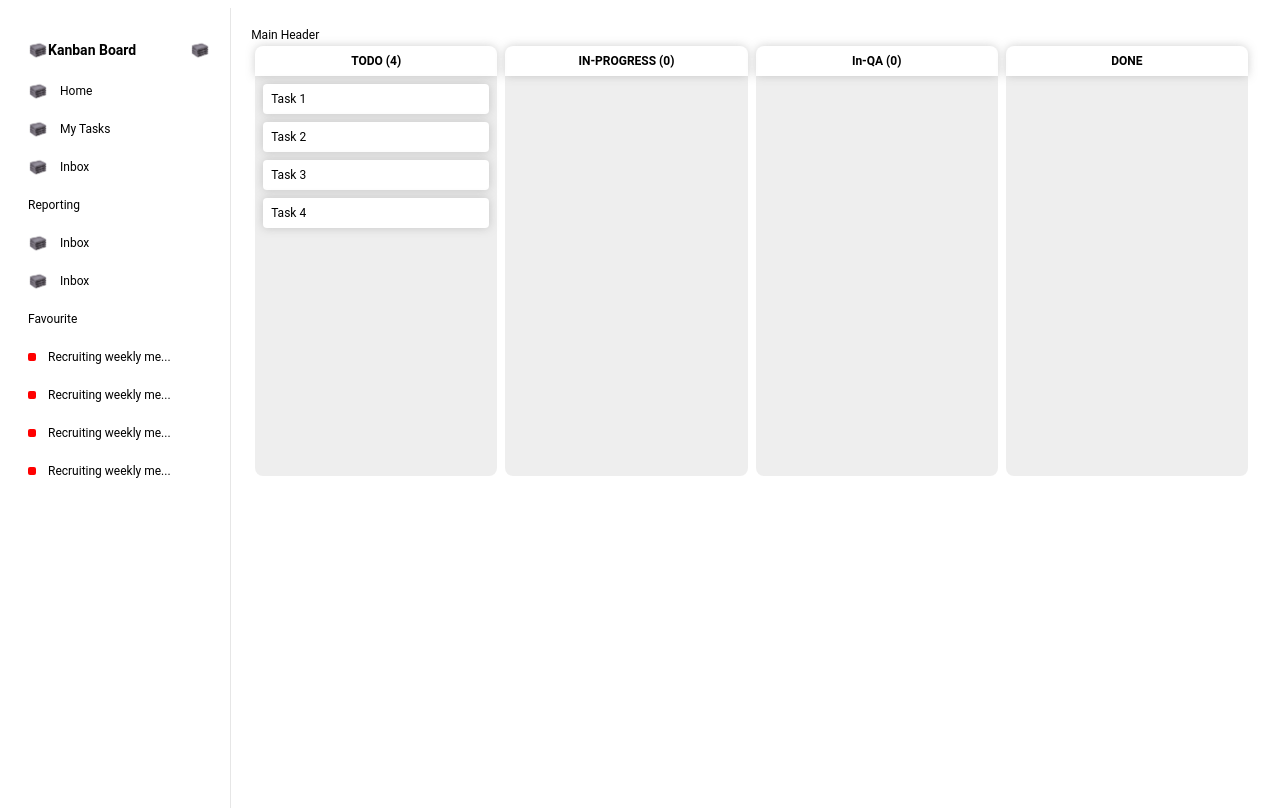
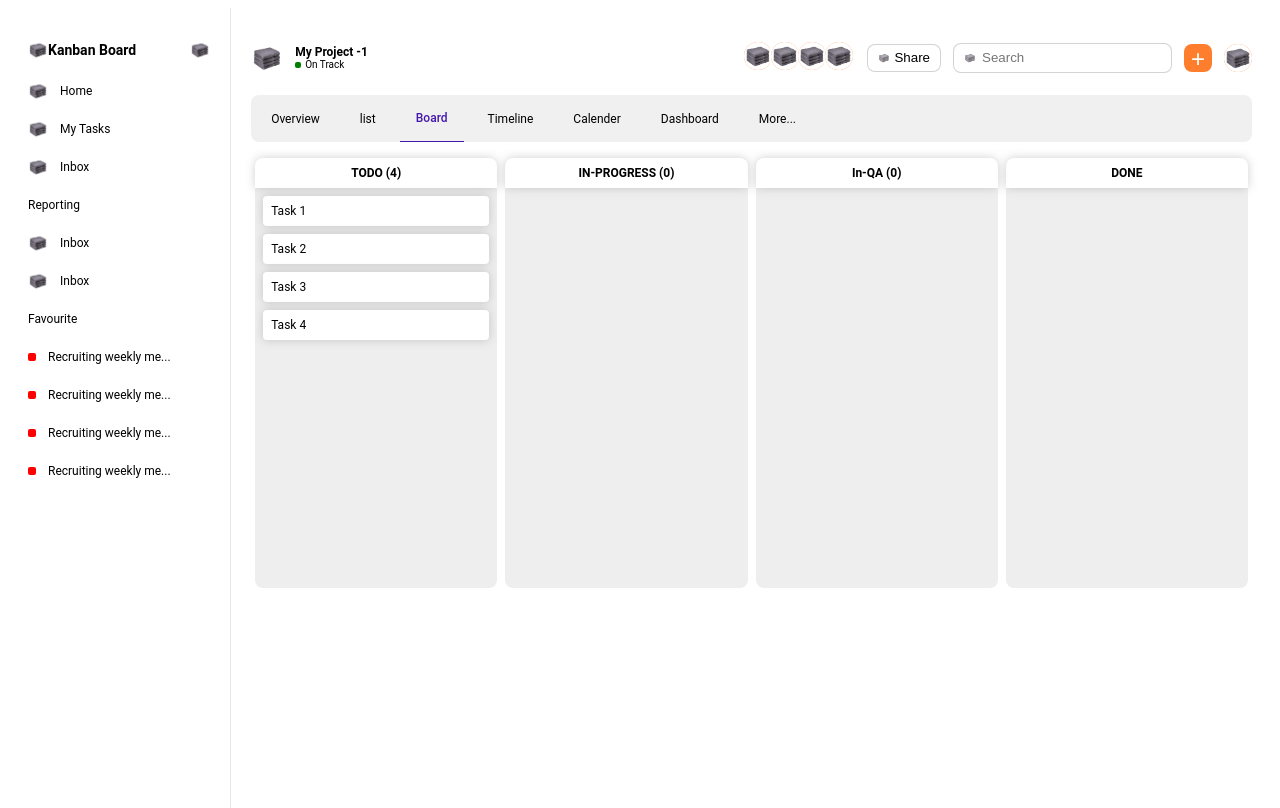
Before and after one commit to krishnaChauhan08/javascript-project, a plain HTML site: page Kanban Board/index.html in a window 1280 px wide. Drawn offline with Linux system fonts and the light colour scheme.

Commit message:
main header and tab bar added

```diff
--- a/Kanban Board/index.html
+++ b/Kanban Board/index.html
@@ -8,6 +8,7 @@
   </head>
   <body>
     <div class="container">
+
       <div class="sidebar">
         <div class="logo-menu-container">
           <div class="logo-container">
@@ -85,8 +86,47 @@
           </div>
         </div>
       </div>
+
       <div class="right-side">
-        <div class="main-header">Main Header</div>
+        <div class="main-header">
+<div class="project-container">
+    <img src="images/luxury-tower-set-4-piece.jpg" alt="menu-bar" class="project-icon" />
+    <div class="project-name-container">
+       <p class="project-name">My Project -1</p>
+       <div class="status">
+        <div class="color-box"></div>
+        On Track
+       </div>
+    </div>
+</div>
+<div class="header-controls">
+    <div class="avatar-group">
+        <img class="avatar" src="images/luxury-tower-set-4-piece.jpg" alt="avatar">
+        <img class="avatar" src="images/luxury-tower-set-4-piece.jpg" alt="avatar">
+        <img class="avatar" src="images/luxury-tower-set-4-piece.jpg" alt="avatar">
+        <img class="avatar" src="images/luxury-tower-set-4-piece.jpg" alt="avatar">
+    </div>
+    <button class="share-btn">
+        <img src="images/luxury-tower-set-4-piece.jpg" alt="share-arrow">Share
+    </button>
+    <div class="search">
+        <img src="images/luxury-tower-set-4-piece.jpg" alt="search-icon">
+        <input type="text" placeholder="Search">
+    </div>
+    <button class="add-btn">+</button>
+    <img class="user-avatar" src="images/luxury-tower-set-4-piece.jpg" alt="avatar">
+</div>
+        </div>
+        <div class="tab-bar">
+            <div class="tab">Overview</div>
+            <div class="tab">list</div>
+            <div class="tab active">Board</div>
+            <div class="tab">Timeline</div>
+            <div class="tab">Calender</div>
+            <div class="tab">Dashboard</div>
+            <div class="tab">More...</div>
+        </div>
+
         <div class="content">
           <div class="header">
             <h4 id="todo-header">TODO</h4>
@@ -154,6 +194,7 @@
             ></div>
           </div>
         </div>
+
       </div>
     </div>
     <script src="script.js"></script>
--- a/Kanban Board/style.css
+++ b/Kanban Board/style.css
@@ -43,11 +43,6 @@
   height: 20px;
 }
 
-.right-side {
-  width: 100%;
-  padding: 20px;
-}
-
 .sidebar .side-menu .menu-item {
   display: flex;
   align-items: center;
@@ -56,11 +51,11 @@
   width: 20px;
   margin-right: 12px;
 }
-.side-menu .favourite-item{
+.side-menu .favourite-item {
   display: flex;
   align-items: center;
 }
-.side-menu .favourite-item .color{
+.side-menu .favourite-item .color {
   background-color: red;
   width: 8px;
   height: 8px;
@@ -68,6 +63,149 @@ align-items: center;
   margin-right: 12px;
 }
 
+/* Right Side */
+.right-side {
+  width: 100%;
+  padding: 20px;
+}
+.main-header {
+  display: flex;
+  align-items: center;
+  justify-content: space-between;
+  width: 100%;
+  margin-top: 12px;
+  margin-bottom: 20px;
+}
+.main-header .project-container {
+  display: flex;
+  align-items: center;
+}
+.project-container .project-icon {
+  width: 32px;
+  height: 32px;
+  margin-right: 12px;
+}
+.project-container .project-name-container {
+  height: 32px;
+  display: flex;
+  flex-direction: column;
+  justify-content: center;
+}
+.project-name-container .project-name {
+  font-size: 12px;
+  margin: 0;
+  font-weight: bold;
+}
+.project-name-container .status {
+  margin: 0;
+  font-size: 10px;
+  display: flex;
+  align-items: center;
+}
+.project-name-container .status .color-box {
+  width: 6px;
+  height: 6px;
+  background-color: green;
+  margin-right: 4px;
+  border-radius: 2px;
+}
+.main-header .header-controls {
+  display: flex;
+  justify-content: flex-end;
+  align-items: center;
+}
+.main-header .header-controls .avatar-group {
+  margin-right: 20px;
+}
+.main-header .header-controls .avatar-group .avatar {
+  height: 28px;
+  width: 28px;
+  background-color: hsl(23, 100%, 59%);
+  border-radius: 50%;
+  border: 2px solid #fff;
+  cursor: pointer;
+  z-index: 1;
+  position: relative;
+  margin-right: -8px;
+}
+.main-header .header-controls .avatar-group .avatar:hover {
+  z-index: 2;
+  box-shadow: 0 0 5px rgba(128, 128, 128, 0.552);
+}
+.header-controls .share-btn {
+  height: 28px;
+  padding: 0 10px;
+  margin-right: 12px;
+  border-radius: 8px;
+  border: 1px solid rgba(128, 128, 128, 0.348);
+  background-color: #fff;
+  cursor: pointer;
+  display: flex;
+  align-items: center;
+}
+.header-controls .share-btn img {
+  width: 12px;
+  opacity: 70%;
+  margin-right: 4px;
+}
+.header-controls .search {
+  height: 28px;
+  padding: 0 10px;
+  margin-right: 12px;
+  border-radius: 8px;
+  border: 1px solid rgba(128, 128, 128, 0.348);
+  background-color: #fff;
+  cursor: pointer;
+  display: flex;
+  align-items: center;
+}
+.main-header .header-controls .search img {
+  width: 12px;
+  opacity: 70%;
+  margin-right: 4px;
+}
+.main-header .header-controls .search input {
+  border: none;
+  outline: none;
+}
+.main-header .header-controls .add-btn {
+  height: 28px;
+  width: 28px;
+  padding: auto;
+  margin-right: 12px;
+  border-radius: 8px;
+  border: none;
+  background-color: hsl(23, 100%, 59%);
+  font-size: 24px;
+  color: #fff;
+  cursor: pointer;
+}
+.main-header .header-controls .user-avatar {
+  height: 28px;
+  width: 28px;
+  background-color: hsl(23, 100%, 59%);
+  border-radius: 50%;
+  cursor: pointer;
+}
+
+/* Header TabBar*/
+.tab-bar {
+  display: flex;
+  align-items: center;
+  background-color: rgba(128, 128, 128, 0.118);
+  border-radius: 8px;
+  margin-bottom: 12px;
+}
+.tab-bar .tab {
+  padding: 16px;
+  margin: 0 4px;
+  cursor: pointer;
+}
+.tab-bar .active {
+  color: rgb(68, 23, 173);
+  font-weight: 500;
+  border-bottom: 1px solid rgb(68, 23, 173);
+}
 
 /* header */
 .header {
```
Lines whose indentation alone changed are shown as unchanged.
